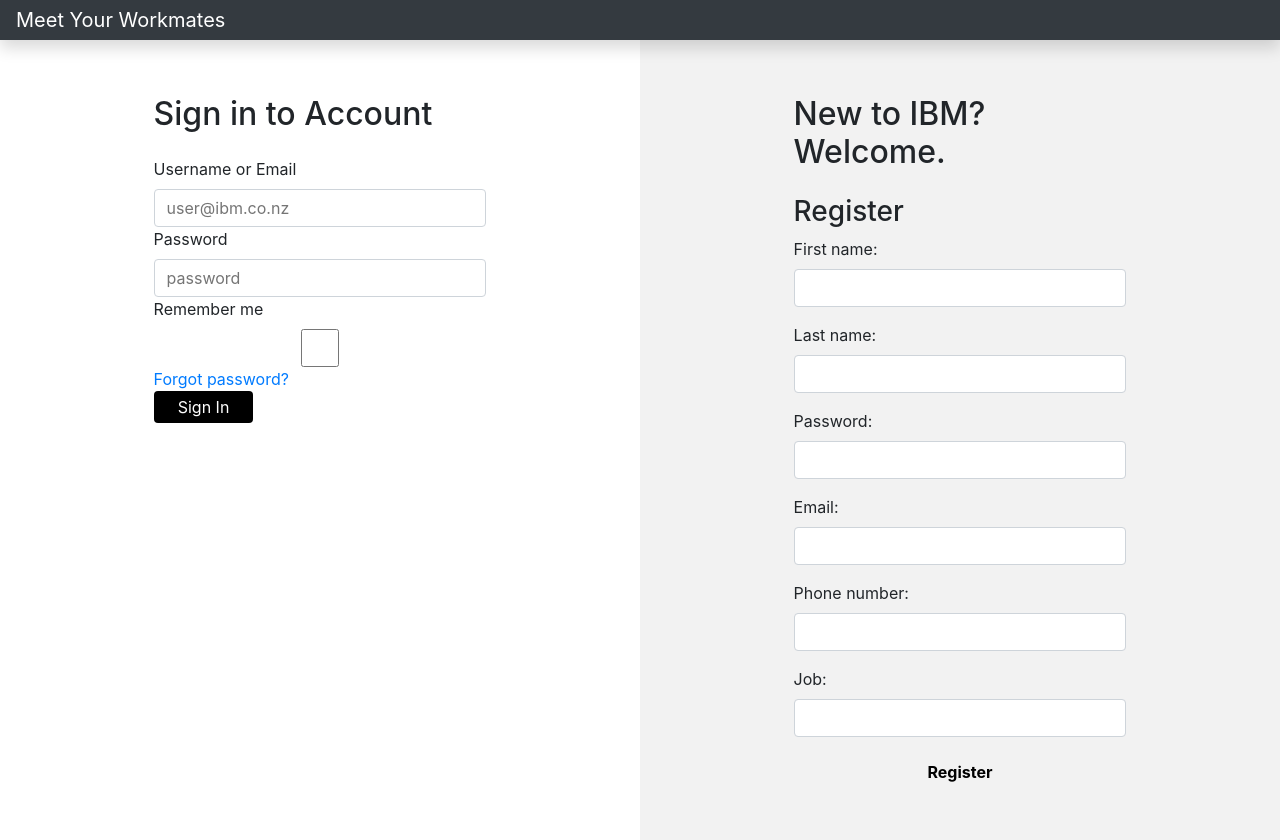
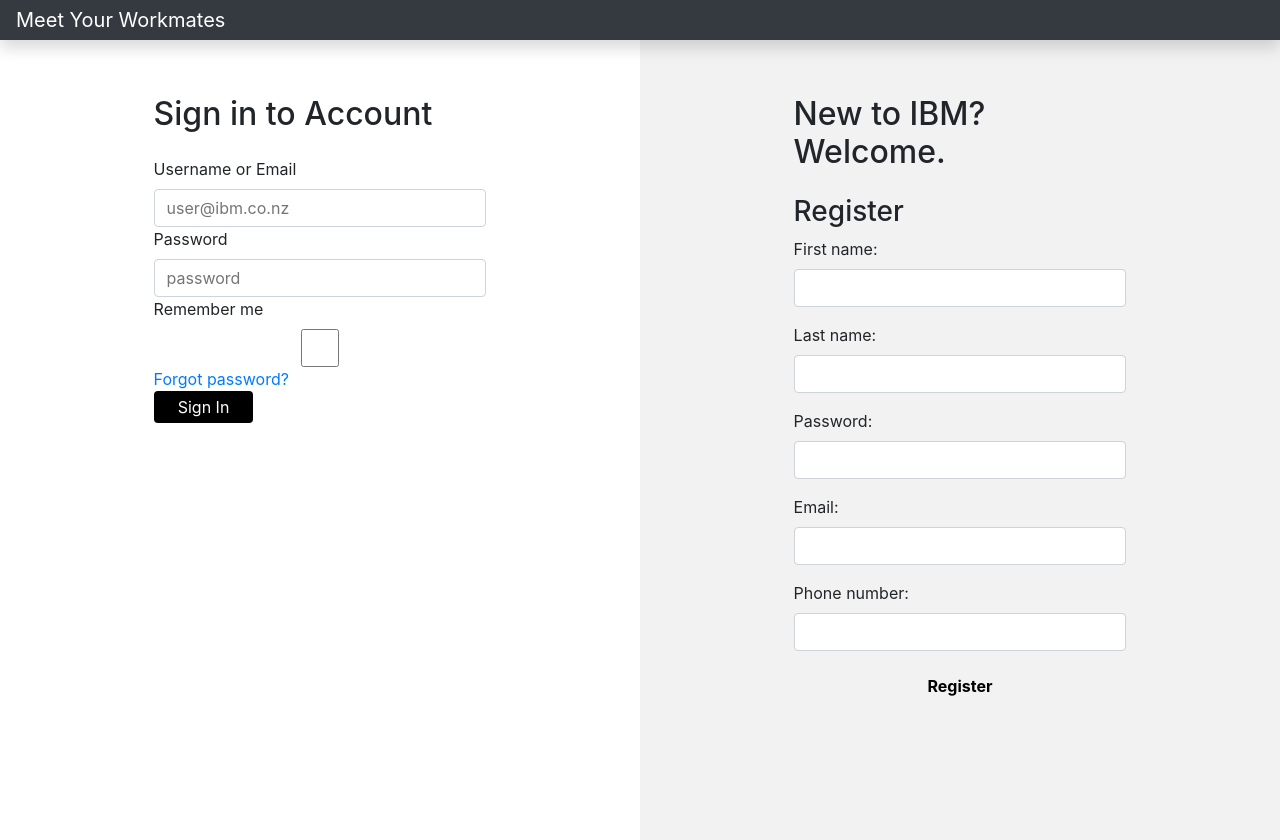
Before and after one commit to LindseydB/Meet-your-work-mates, a React (Create React App) app in the folder client/: page /register in a window 1280 px wide. Built offline with nearby package versions, Linux system fonts and the light colour scheme.

Commit message:
removed job

```diff
--- a/client/src/components/Register.js
+++ b/client/src/components/Register.js
@@ -9,7 +9,6 @@ export default class Register extends Component {
         this.onChangePassword = this.onChangePassword.bind(this);
         this.onChangeEmail = this.onChangeEmail.bind(this);
         this.onChangePhonenumber = this.onChangePhonenumber.bind(this);
-        this.onChangeJob = this.onChangeJob.bind(this);
         this.onSubmit = this.onSubmit.bind(this);
 
         this.state = {
@@ -17,8 +16,7 @@ export default class Register extends Component {
             last_name:'',
             password:'',
             email:'',
-            phone_number: '',
-            job: ''
+            phone_number: ''
         }
     }
 
@@ -52,23 +50,16 @@ export default class Register extends Component {
         });
     }
 
-    onChangeJob(e) {
-        this.setState({
-            job: e.target.value
-        });
-    }
-
     onSubmit(e) {
         e.preventDefault();
 
         const newMate = {
             name: this.first_name + " " + this.last_name,
             email: this.email,
-            mobile: this.mobile,
-            job: this.job
+            mobile: this.mobile
         }
 
-        axios.post('https://api-dot-meet-work-mates.ts.r.appspot.com/', newMate)
+        axios.post('https://api-dot-meet-work-mates.ts.r.appspot.com/meet_mates/add', newMate)
             .then(res => console.log(res.data));
 
         this.setState({
@@ -76,8 +67,7 @@ export default class Register extends Component {
             last_name:'',
             password:'',
             email:'',
-            phone_number: '',
-            job: ''
+            phone_number: ''
         })
     }
 
@@ -127,14 +117,6 @@ export default class Register extends Component {
                         />
                     </div>
                     <div className="form-group">
-                        <label>Job: </label>
-                        <input type="text"
-                            className="form-control"
-                            value={this.state.job}
-                            onChange={this.onChangeJob}
-                        />
-                    </div>
-                    <div className="form-group">
                         <input type="submit" value="Register" className = "btn btn-primary"/>
                     </div>
                 </form>
```
Also changed, not shown: 1 other file (tests, documents, lock files or other folders).
